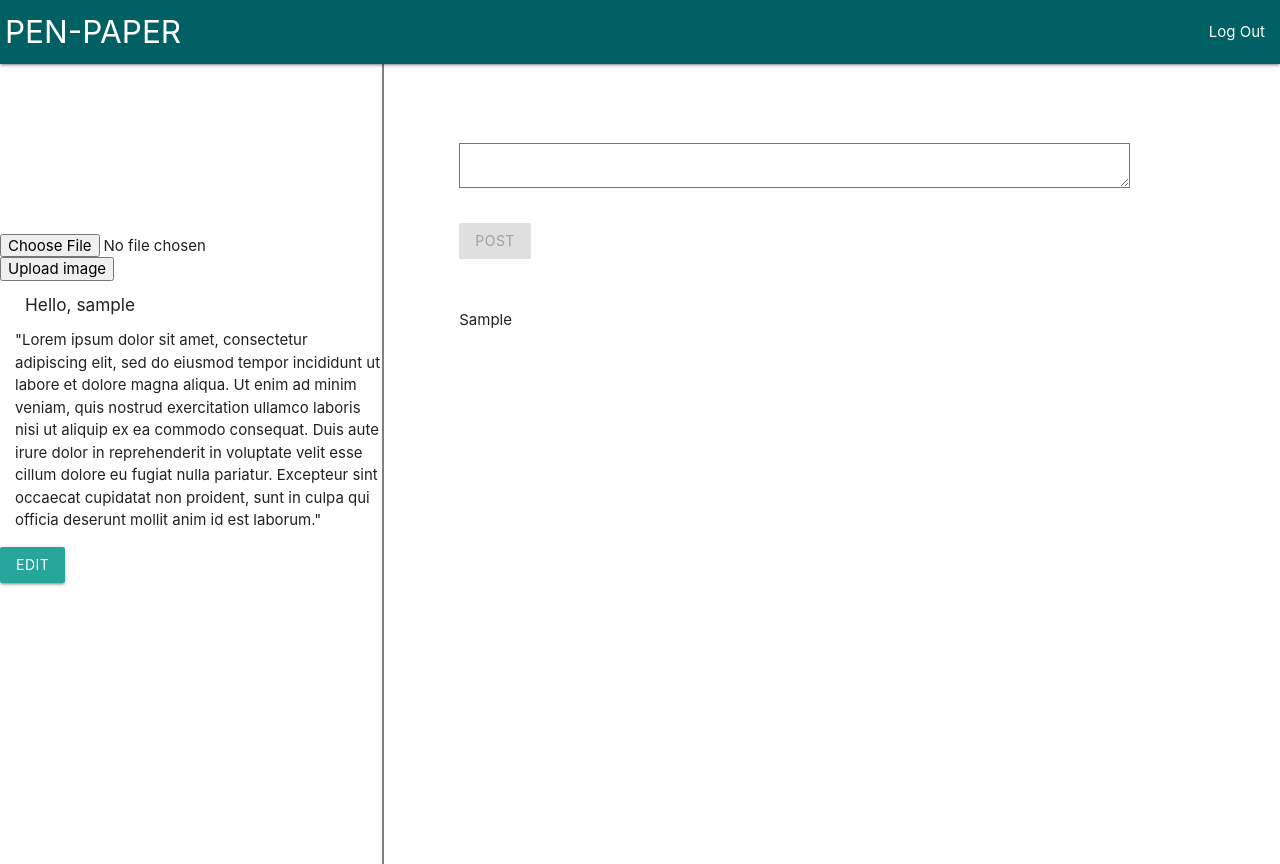
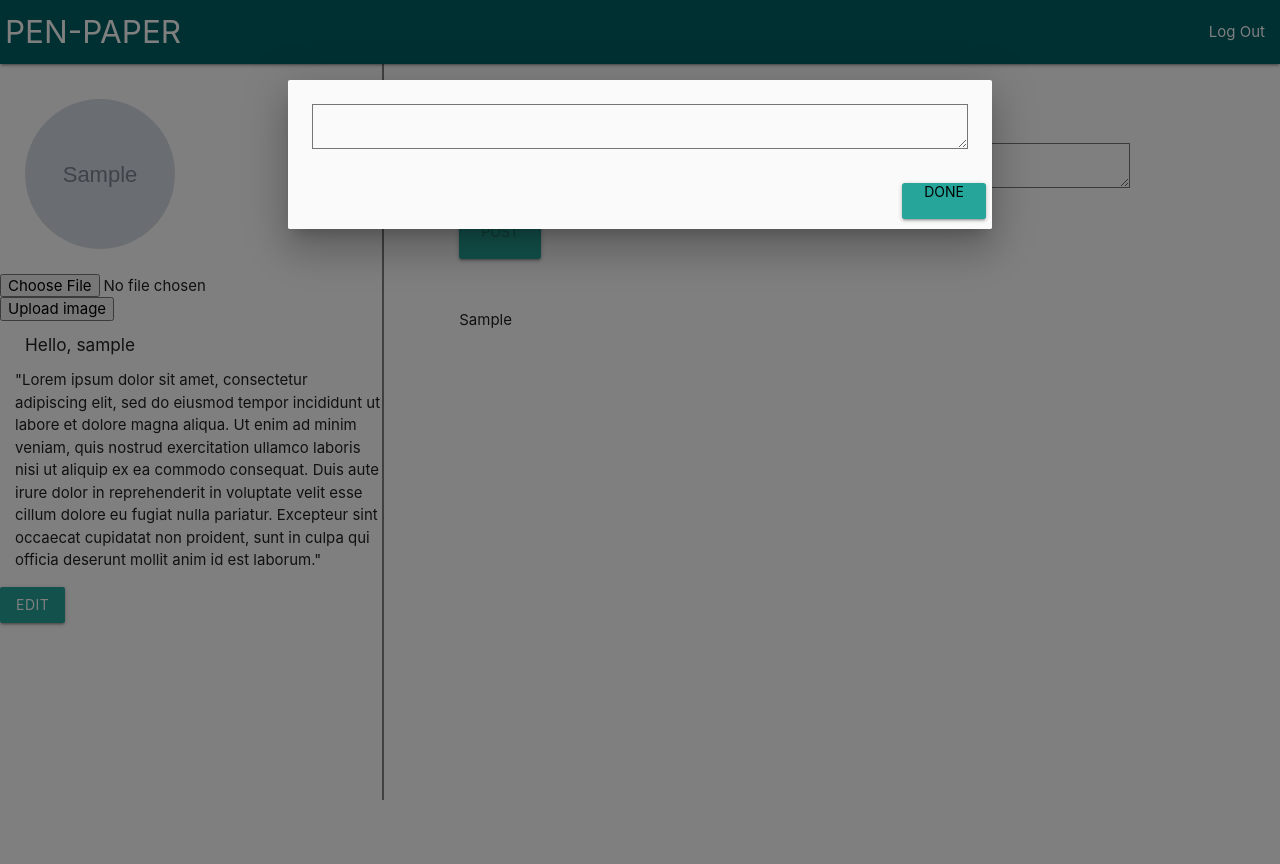
Before and after one commit to vermashubhi4/pen-paper, a PHP site: page /profile.php in a window 1280 px wide. After the commit the page ends 800 px from the top, so only its background shows below. Run offline with PHP 8.4, Linux system fonts and the light colour scheme; the visitor is signed in with stand-in values (Sample User, id 1); tables that the repository leaves empty or names only in its code hold one stand-in row (values such as "Sample post"); grey boxes marked "Sample" are stand-in pictures; some libraries are stand-ins or nearby versions.

Commit message:
Added profile pic and a modal pop[incomplete] to edit bio

```diff
--- a/assets/css/main.css
+++ b/assets/css/main.css
@@ -140,6 +140,7 @@ span.psw {
 /*profile.html start*/
 
 .userinfo{
+  padding-top: 10px;
   border-right: 2px solid grey;
   min-width:30vw;
   max-width: 30vw;
@@ -158,12 +159,17 @@ span.psw {
   margin: 0 auto;
   /* background-color: blue !important; */
 }
-.avatar{
+/* .avatar{
 vertical-align: middle;
   width: 150px;
   height: 150px;
   border-radius: 50%;
   margin: 10px;
+} */
+
+#avatar{
+  margin: 15px;
+  padding: 10px;
 }
 #uname{
   vertical-align: middle;
@@ -182,6 +188,7 @@ vertical-align: middle;
   /* padding-left: 50px; */
   align-items: center;
 }
+
 /*profile.html end*/
 
 
--- a/profile.php
+++ b/profile.php
@@ -10,6 +10,11 @@
     <title></title>
     <link rel="stylesheet" href="assets/materialize/css/materialize.css">
     <link rel="stylesheet" href="assets/css/main.css">
+    <script src="https://code.jquery.com/jquery-1.11.2.min.js"></script>
+    <!-- Compiled and minified JavaScript -->
+    <script src="https://cdnjs.cloudflare.com/ajax/libs/materialize/1.0.0/js/materialize.min.js"></script>
+
+
   </head>
   <body>
     <!-- Navigation bar starting -->
@@ -27,29 +32,45 @@
 
 <div class="left userinfo">
 
-  <!-- <img src="assets/images/profilepic.png" alt="Avatar" class="circle avatar " >
+  <!-- <img src="upload/PhotoGrid_1467199291609.jpg" alt="Avatar" class="circle avatar " >
   <input class="waves-effect waves-light btn " name="post" value="Edit" id="changeProfilePicbtn" onclick="document.getElementById('file-input').click();">
   <button onclick="document.getElementById('file-input').click();">Open</button>
  <input id="file-input" type="file" name="name" style="display: none;" /> -->
- <div class="avatar" id="avatar">
 
- </div>
 
  <form method="post" action="edit_profile.php" enctype="multipart/form-data">
+   <div  id="avatar">
+     <!-- <img src="upload/PhotoGrid_1467199291609.jpg" alt="Avatar" class="circle avatar " > -->
+   </div>
    <input type="file" name="file" >
    <input type="submit" value="Upload image" name="upload" >
  </form>
  <?php
 
- if(isset($pp))
- {
+ $uname=$_SESSION["USERNAME"];
+ $qry2="SELECT `profilepic` FROM `userinfo` WHERE `username`='$uname'";
+ $result2=mysqli_query($conn,$qry2);
+ $row=mysqli_fetch_assoc($result2);
+  if($result2){
+    // echo $row['profilepic'];
+    // print_r($row['profilepic']);
+    // echo "<img src='".$row['profilepic']."' />";
+    $pp=$row['profilepic'];
+    // echo "<img src='".$pp."' />";
+ // if(isset($pp))
+ // {
+  // echo "<img src='".$pp."' />";
+
  ?>
  <script type="text/javascript">
  // <img src='" .$row['profilepic']."' />;
- document.getElementById('avatar').innerHTML="xhdbqadkbjlq";
-   document.getElementById('avatar').innerHTML= "<?php echo "<img src='".$_GET['pp']."' />"; ?>";
+ // document.getElementById('avatar').innerHTML="xhdbqadkbjlq";
+   document.getElementById('avatar').innerHTML= "<?php echo "<img src='".$pp."' class='circle' width='150px' height='150px' margin='5px' padding='5px'/>  "; ?>";
  </script>
  <?php
+ }
+ else {
+   echo "path not found";
  }
  ?>
   <h6 id="uname">Hello, <span name='uname' id='username'><?php  echo $_SESSION["USERNAME"] ?> </span></h6>
@@ -60,9 +81,20 @@
     Duis aute irure dolor in reprehenderit in voluptate velit esse cillum dolore eu fugiat nulla pariatur.
     Excepteur sint occaecat cupidatat non proident, sunt in culpa qui officia deserunt mollit anim id est laborum."</span></p>
 
-    <input class="waves-effect waves-light btn editbtn" type="submit" name="post" value="Edit" id="edit">
+    <!-- <input class="waves-effect waves-light btn editbtn" type="submit" name="post" value="Edit Bio" id="edit"> -->
 
-</div>
+    <!-- Modal Trigger -->
+    <button data-target="modal1" class="btn modal-trigger">EDIT</button>
+  <!-- <a class="waves-effect waves-light btn modal-trigger" href="#modal1">EDIT BIO</a> -->
+
+  </div>
+
+
+  <!-- <script type="text/javascript">
+     $(window).ready(function(){
+         $("#modal1").modal('show');
+     });
+  </script> -->
 <!-- <div class="center">
   <div class="vl">
   </div>
@@ -106,6 +138,7 @@ if (mysqli_num_rows($result2) > 0) {
    // array_reverse($result2);
 
          while($row = mysqli_fetch_assoc($result2)) {
+
           //  echo $row["posts"]. "<br>";}}
  ?>
 
@@ -153,5 +186,49 @@ if (mysqli_num_rows($result2) > 0) {
     }
 </script>
 
+<!-- Modal Structure -->
+<div id="modal1" class="modal">
+
+  <div class="modal-content">
+        <textarea name="editbio" rows="10" cols="80"  ></textarea>
+  </div>
+  <div class="modal-footer">
+    <input class="waves-effect waves-light btn mysigninbtn" type="submit" name="done" value="Done" id="Done"/>
+
+    <!-- <button class="btn modal-trigger">EDIT</button> -->
+    <!-- <a href="#!" class="modal-close waves-effect waves-green btn-flat">Done</a> -->
+  </div>
+
+</div>
+
+<!-- <script type="text/javascript">
+  function stoppedTyping2(){
+      if(document.getElementById('textarea2')!= "") {
+          document.getElementById('post').disabled = false;
+      } else {
+          document.getElementById('post').disabled = true;
+      }
+  }
+  function verify2(){
+      if (document.getElementById('textarea2')==""){
+          alert ("Put some text in there!")
+          return
+      }
+      else{
+           document.getElementById('post').disabled = false;
+      }
+  }
+</script> -->
+
+<script type="text/javascript">
+ $('.modal').modal({
+   dismissible: true
+ });
+   $(document).ready(function(){
+       $("#modal1").modal('open');
+   });
+
+</script>
+
   </body>
 </html>
```
Also changed, not shown: edit_profile.php (+27 -10 lines), signin_action.php (+13 -12 lines), upload/IMG_20151126_181303.jpg (added), upload/IMG_20160101_165000.jpg (added), upload/IMG_20160101_165410.jpg (added), upload/IMG_20160101_165500.jpg (added), upload/IMG_20160101_165545.jpg (added), upload/IMG_20160228_100123.jpg (added), upload/PhotoGrid_1467199291609.jpg (added).
